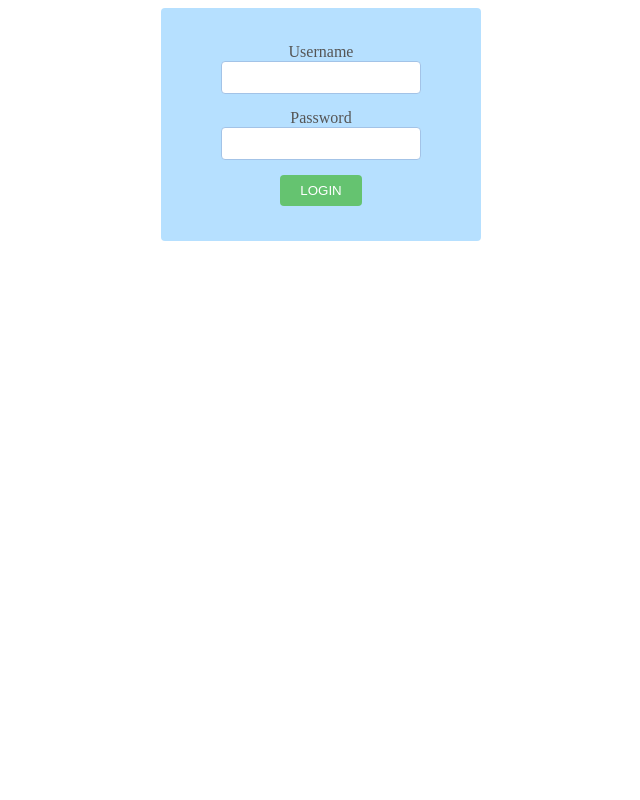
After one commit to ahsanrev/simple-task-manager, a PHP site: page /login.php in a window 1280 px wide. The commit adds this page. Shown: the whole page, without its empty margins (319-959 px from the left). Run offline with PHP 8.4, Linux system fonts and the light colour scheme.

Commit message:
login functionality implemented & new table for login created

```diff
--- /dev/null
+++ b/login.php
@@ -0,0 +1,41 @@
+<html>
+<head>
+<link rel="stylesheet" type="text/css" href="style.css">
+</head>
+<body>
+<center>
+<form action="" method="post" id="frmLogin">
+	<div class="error-message"><?php if(isset($message)) { echo $message; } ?></div>
+	<div class="field-group">
+		<div><label for="login">Username</label></div>
+		<div><input name="username" type="text" class="input-field" required></div>
+	</div>
+	<div class="field-group">
+		<div><label for="password">Password</label></div>
+		<div><input name="password" type="password" class="input-field" required> </div>
+	</div>
+	<div class="field-group">
+		<div><input type="submit" name="login" value="Login" class="form-submit-button"></span></div>
+	</div>
+
+<?php
+include 'db.php';
+session_start();
+//$conn = mysqli_connect("localhost","root","","phppot_examples");
+if(!empty($_POST["login"])) {
+	$result = mysqli_query($connect,"SELECT * FROM login WHERE username='" . $_POST["username"] . "' and password = '". $_POST["password"]."'");
+	$row  = mysqli_fetch_array($result);
+	if(is_array($row)) {
+	$_SESSION["user_id"] = $row['user_id'];
+	$_SESSION["name"] = $row['name'];
+	header('Location: index.php');
+	} else {
+		echo "Wrong Username & Password";
+	}
+}	?>
+
+
+</center>
+</form>
+</body>
+</html>
--- /dev/null
+++ b/style.css
@@ -0,0 +1,46 @@
+#frmLogin {
+	padding: 20px 60px;
+	background: #B6E0FF;
+	color: #555;
+	display: inline-block;
+	border-radius: 4px;
+}
+.field-group {
+	margin:15px 0px;
+}
+.input-field {
+	padding: 8px;width: 200px;
+	border: #A3C3E7 1px solid;
+	border-radius: 4px;
+}
+.form-submit-button {
+	background: #65C370;
+	border: 0;
+	padding: 8px 20px;
+	border-radius: 4px;
+	color: #FFF;
+	text-transform: uppercase;
+}
+.member-dashboard {
+	padding: 40px;
+	background: #D2EDD5;
+	color: #555;
+	border-radius: 4px;
+	display: inline-block;
+	text-align:center;
+}
+.logout-button {
+	color: #09F;
+	text-decoration: none;
+	background: none;
+	border: none;
+	padding: 0px;
+	cursor: pointer;
+}
+.error-message {
+	text-align:center;
+	color:#FF0000;
+}
+.demo-content label{
+	width:auto;
+}
```
Also changed, not shown: index.php (+9 -3 lines), taskmanager.sql (deleted, +0 -71 lines), tasktracker.sql (added, +160 -0 lines).
